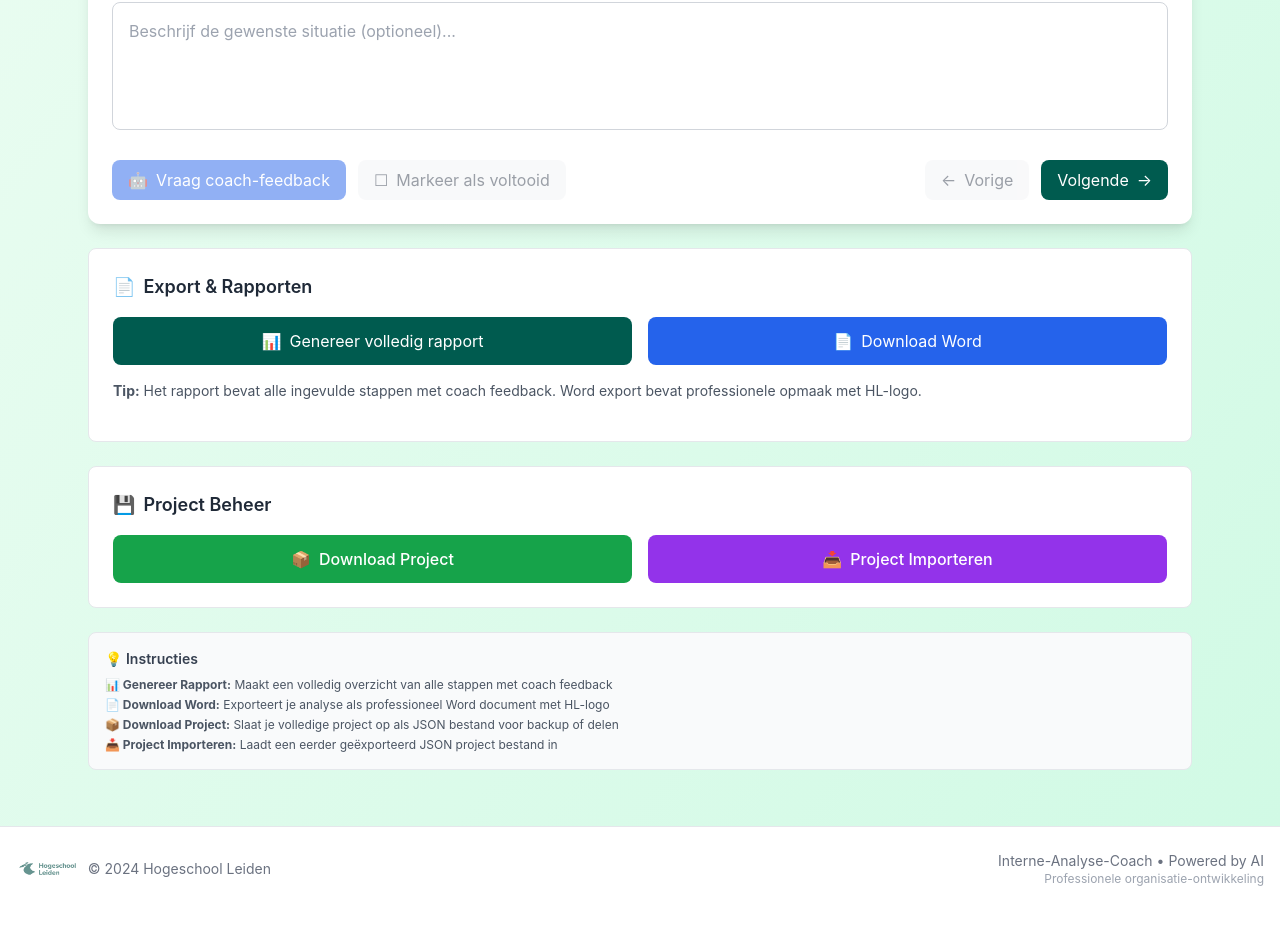
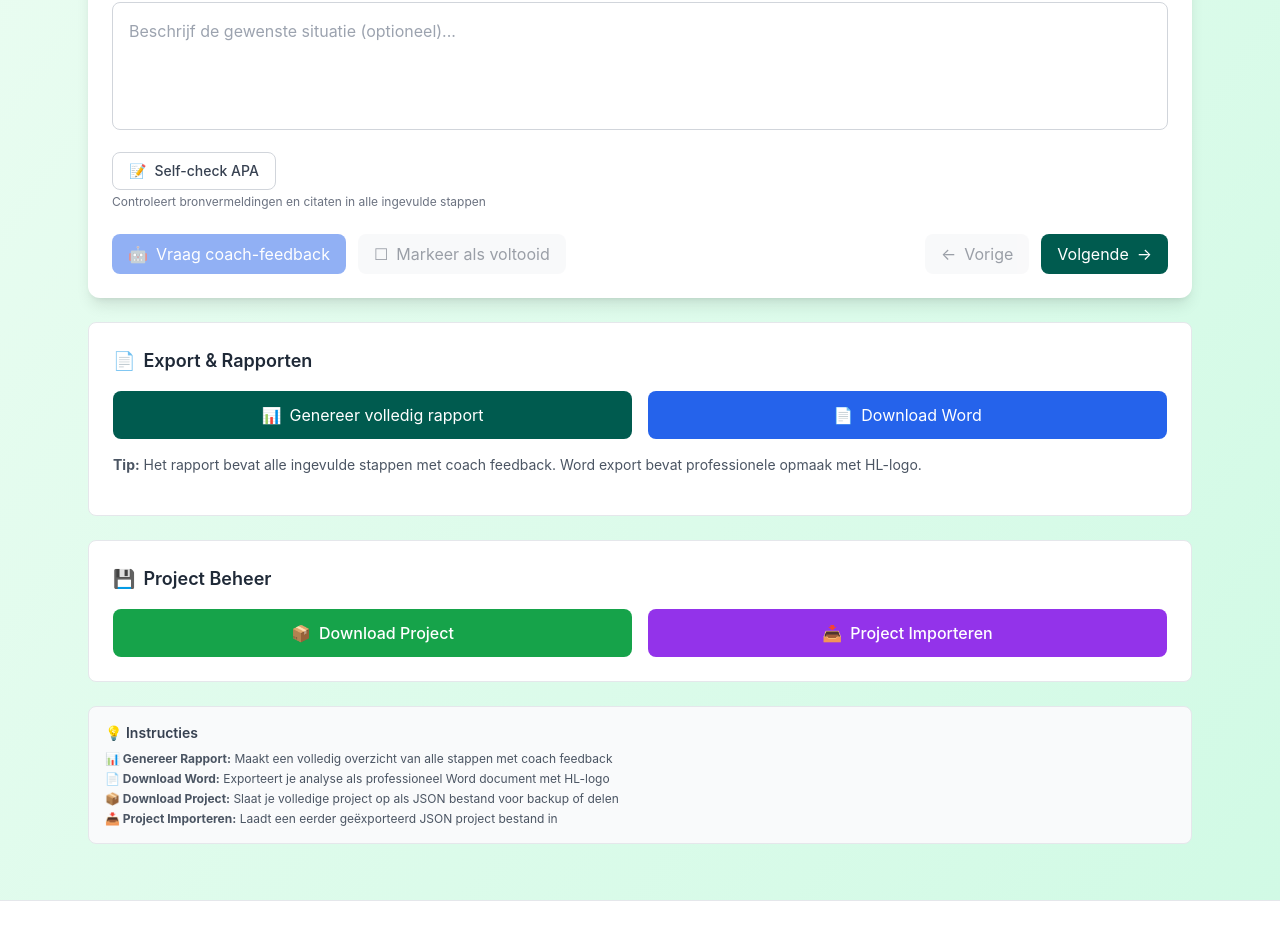
Before and after one commit to SuzannedeGroot1981/Interne-Analyse-Coach, a Next.js app: page /start in a window 1280 px wide. Shown: the part 943-1870 px from the top of the page. Built offline with nearby package versions, Linux system fonts and the light colour scheme.

Commit message:
Voeg APA Self-Check functionaliteit toe

```diff
--- a/components/StepWizard.tsx
+++ b/components/StepWizard.tsx
@@ -122,6 +122,7 @@ export default function StepWizard({ projectId, flow, onSave }: StepWizardProps)
   const [apiQuotaExceeded, setApiQuotaExceeded] = useState(false)
   const [lastQuotaError, setLastQuotaError] = useState<Date | null>(null)
   const [projectMeta, setProjectMeta] = useState<{ orgName?: string, level?: string }>({})
+  const [isCheckingAPA, setIsCheckingAPA] = useState(false)
 
   // Initialiseer wizard data
   useEffect(() => {
@@ -256,6 +257,66 @@ export default function StepWizard({ projectId, flow, onSave }: StepWizardProps)
     if (!lastQuotaError) return false
     const oneHourAgo = new Date(Date.now() - 60 * 60 * 1000)
     return lastQuotaError > oneHourAgo
+  }
+
+  // APA Self-check functie
+  const checkAPA = async () => {
+    setIsCheckingAPA(true)
+    try {
+      console.log('📝 Start APA self-check...', {
+        projectId: actualProjectId,
+        stepsWithContent: Object.keys(wizardData).filter(key => wizardData[key].current.trim()).length
+      })
+
+      // Verzamel alle S-teksten
+      let allText = ''
+      STEPS.forEach(step => {
+        const stepData = wizardData[step.id]
+        if (stepData && stepData.current.trim()) {
+          allText += `## ${step.title}\n\n${stepData.current}\n\n`
+          if (stepData.desired && stepData.desired.trim()) {
+            allText += `### Gewenste situatie\n\n${stepData.desired}\n\n`
+          }
+        }
+      })
+
+      if (!allText.trim()) {
+        alert('Geen tekst gevonden om te controleren. Vul eerst enkele stappen in.')
+        return
+      }
+
+      const res = await fetch("/api/check-apa", {
+        method: "POST",
+        headers: { "Content-Type": "application/json" },
+        body: JSON.stringify({ markdown: allText })
+      })
+
+      if (!res.ok) {
+        const errorData = await res.json()
+        throw new Error(errorData.issues?.[0] || 'APA check mislukt')
+      }
+
+      const { issues } = await res.json()
+
+      console.log('✅ APA check voltooid:', {
+        textLength: allText.length,
+        issuesFound: issues.length
+      })
+
+      // Toon resultaat
+      if (issues.length === 0) {
+        alert("Geen APA-problemen gevonden 🎉\n\nJe bronvermeldingen en citaten lijken correct te zijn volgens APA-richtlijnen.")
+      } else {
+        const issueText = issues.map((issue: string, index: number) => `${index + 1}. ${issue}`).join('\n')
+        alert(`APA-aandachtspunten gevonden:\n\n${issueText}\n\n💡 Tip: Controleer je bronvermeldingen en citaten volgens APA 7e editie richtlijnen.`)
+      }
+
+    } catch (error) {
+      console.error('❌ APA check fout:', error)
+      alert(`Fout bij APA controle: ${error instanceof Error ? error.message : 'Onbekende fout'}\n\nProbeer het later opnieuw.`)
+    } finally {
+      setIsCheckingAPA(false)
+    }
   }
 
   // Vraag coach feedback (placeholder voor AI integratie)
@@ -635,6 +696,35 @@ Je kunt ook zonder AI feedback een volledige analyse maken. De tool slaat je wer
                 className="w-full h-32 p-4 border border-gray-300 rounded-lg focus:ring-2 focus:ring-primary focus:border-transparent resize-none"
               />
             </div>
+
+            {/* APA Self-check knop */}
+            <div className="mt-4">
+              <button
+                onClick={checkAPA}
+                disabled={isCheckingAPA}
+                className={`px-4 py-2 rounded-lg text-sm font-medium transition-colors border ${
+                  isCheckingAPA
+                    ? 'bg-gray-100 text-gray-500 border-gray-300 cursor-not-allowed'
+                    : 'bg-white text-gray-700 border-gray-300 hover:bg-gray-50 hover:border-gray-400'
+                }`}
+                title="Controleer je bronvermeldingen en citaten volgens APA-richtlijnen"
+              >
+                {isCheckingAPA ? (
+                  <div className="flex items-center space-x-2">
+                    <div className="animate-spin w-3 h-3 border border-gray-500 border-t-transparent rounded-full" />
+                    <span>Controleren...</span>
+                  </div>
+                ) : (
+                  <div className="flex items-center space-x-2">
+                    <span>📝</span>
+                    <span>Self-check APA</span>
+                  </div>
+                )}
+              </button>
+              <p className="text-xs text-gray-500 mt-1">
+                Controleert bronvermeldingen en citaten in alle ingevulde stappen
+              </p>
+            </div>
           </div>
 
           {/* Coach feedback sectie */}
--- /dev/null
+++ b/pages/api/check-apa.ts
@@ -0,0 +1,89 @@
+import type { NextApiRequest, NextApiResponse } from "next";
+
+const GEMINI = `https://generativelanguage.googleapis.com/v1beta/models/gemini-1.5-pro:generateContent`;
+const key = process.env.GEMINI_API_KEY;
+
+export default async function handler(req: NextApiRequest, res: NextApiResponse) {
+  if (req.method !== "POST") return res.status(405).end();
+
+  const { markdown } = req.body as { markdown: string };
+
+  if (!key) {
+    return res.status(500).json({
+      issues: ["API configuratie ontbreekt. Check Environment Variables."]
+    });
+  }
+
+  if (!markdown || typeof markdown !== 'string') {
+    return res.status(400).json({
+      issues: ["Geen tekst ontvangen voor APA controle."]
+    });
+  }
+
+  try {
+    const system = `
+Je bent APA-specialist. Controleer uitsluitend bronvermeldingen en citaten
+volgens APA (7e ed.). Geef een bullet-list met fouten of 'OK' als alles correct is.
+
+Controleer specifiek op:
+- Correcte in-text citaties: (Auteur, jaar) of (Auteur, jaar, p. X)
+- Juiste interpunctie en spaties
+- Consistente schrijfwijze van auteursnamen
+- Correcte gebruik van & vs. en bij meerdere auteurs
+- Juiste formatting van directe citaten
+- Aanwezigheid van paginanummers bij directe citaten
+
+Geef alleen concrete APA-fouten terug, geen algemene schrijfadviezen.`;
+
+    const body = {
+      contents: [{ parts: [{ text: system + "\n\n" + markdown }] }],
+      generationConfig: {
+        temperature: 0.4,
+        maxOutputTokens: 300
+      }
+    };
+
+    const g = await fetch(GEMINI + "?key=" + key, {
+      method: "POST",
+      headers: { "Content-Type": "application/json" },
+      body: JSON.stringify(body)
+    });
+
+    if (!g.ok) {
+      const errorText = await g.text();
+      console.error('Gemini API error:', g.status, errorText);
+
+      if (g.status === 429) {
+        return res.json({
+          issues: ["API quota bereikt. Probeer het later opnieuw."]
+        });
+      }
+
+      throw new Error(`Gemini API call failed: ${g.status}`);
+    }
+
+    const response = await g.json();
+    const txt = response.candidates?.[0]?.content?.parts?.[0]?.text || "";
+
+    // Parse de response
+    const issues = txt.startsWith("OK") || txt.toLowerCase().includes("geen fouten") || txt.toLowerCase().includes("correct")
+      ? []
+      : txt.split(/\n+/)
+          .map(s => s.replace(/^[-•*]\s*/, "").trim())
+          .filter(s => s.length > 5); // Filter zeer korte regels
+
+    console.log('✅ APA check voltooid:', {
+      textLength: markdown.length,
+      issuesFound: issues.length
+    });
+
+    res.json({ issues });
+
+  } catch (error) {
+    console.error('❌ APA check error:', error);
+
+    res.json({
+      issues: ["Er is een fout opgetreden bij de APA controle. Probeer het opnieuw."]
+    });
+  }
+}
--- a/styles/globals.css
+++ b/styles/globals.css
@@ -9,6 +9,9 @@
   .btn-secondary {
     @apply bg-blue-600 hover:bg-blue-700 text-white font-semibold py-2 px-4 rounded-lg shadow-md transition-colors;
   }
+  .btn-outline {
+    @apply bg-white hover:bg-gray-50 text-gray-700 font-medium py-2 px-4 rounded-lg border border-gray-300 hover:border-gray-400 shadow-sm transition-colors;
+  }
 }
 
 body {
```
